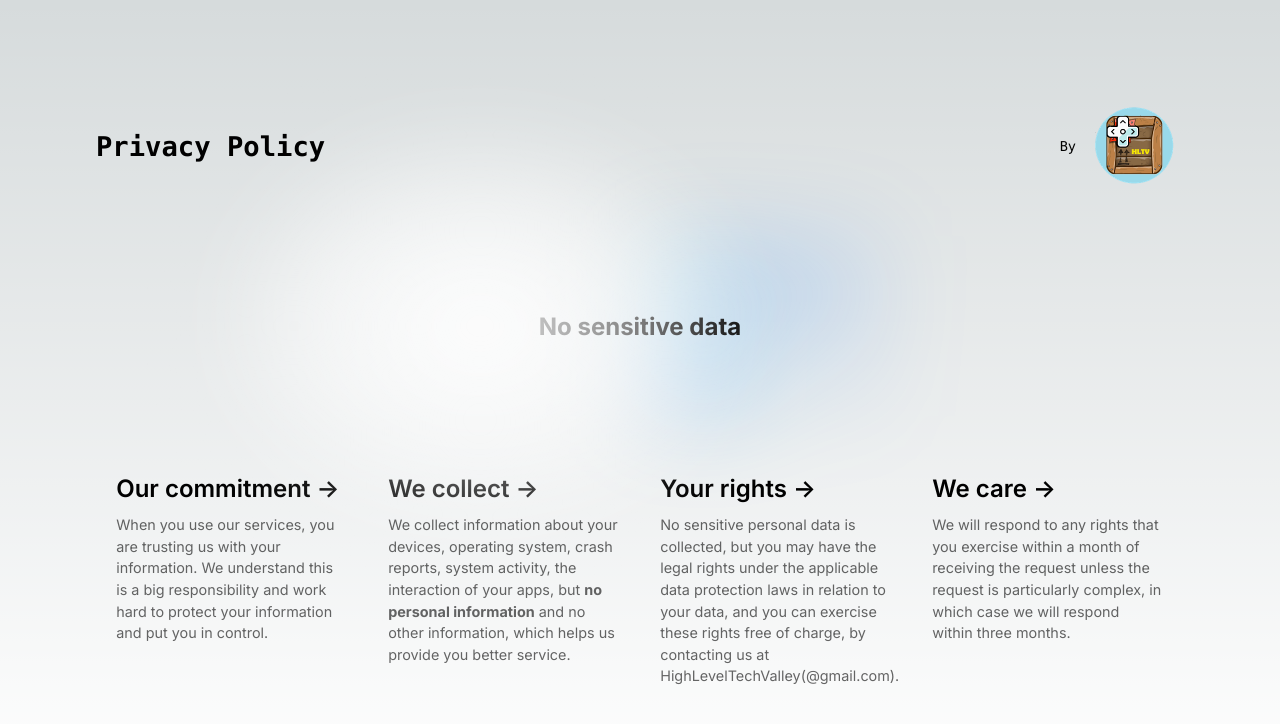
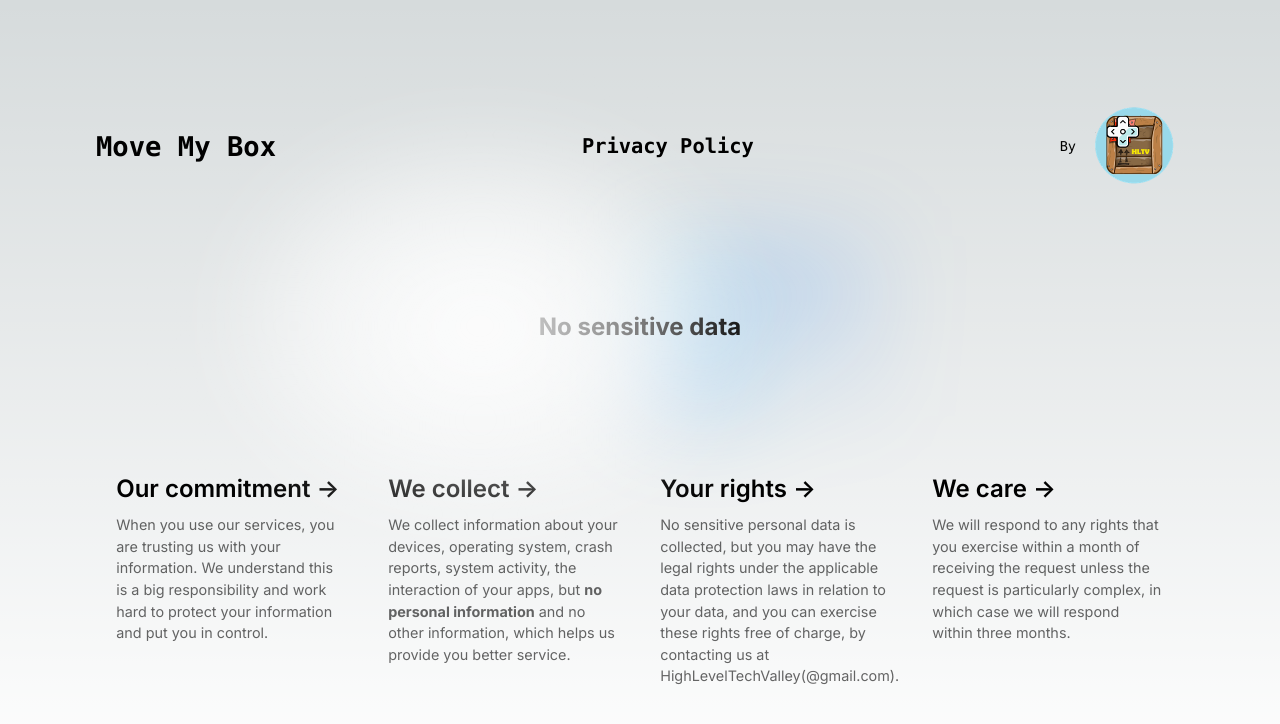
Before and after one commit to tung-nt-niteco/hltv, a Next.js app: page /movemybox in a window 1280 px wide. Shown: the top 724 px of the page. Built offline with nearby package versions, Linux system fonts and the light colour scheme.

Commit message:
Update content

```diff
--- a/app/movemybox/page.js
+++ b/app/movemybox/page.js
@@ -5,7 +5,8 @@ export default function MoveMyBox() {
   return (
     <main className={styles.main}>
       <div className={styles.description}>
-        <h1>Privacy Policy</h1>
+        <h1>Move My Box</h1>
+        <h2>Privacy Policy</h2>
         <div>
           <a
             href="#"
```
